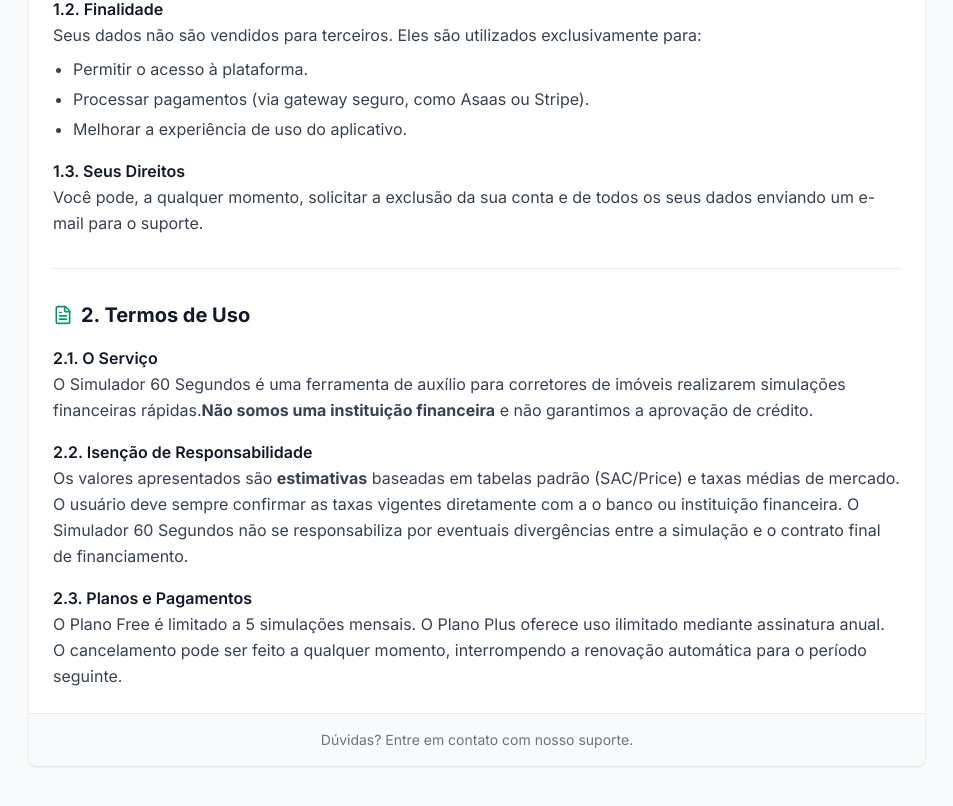
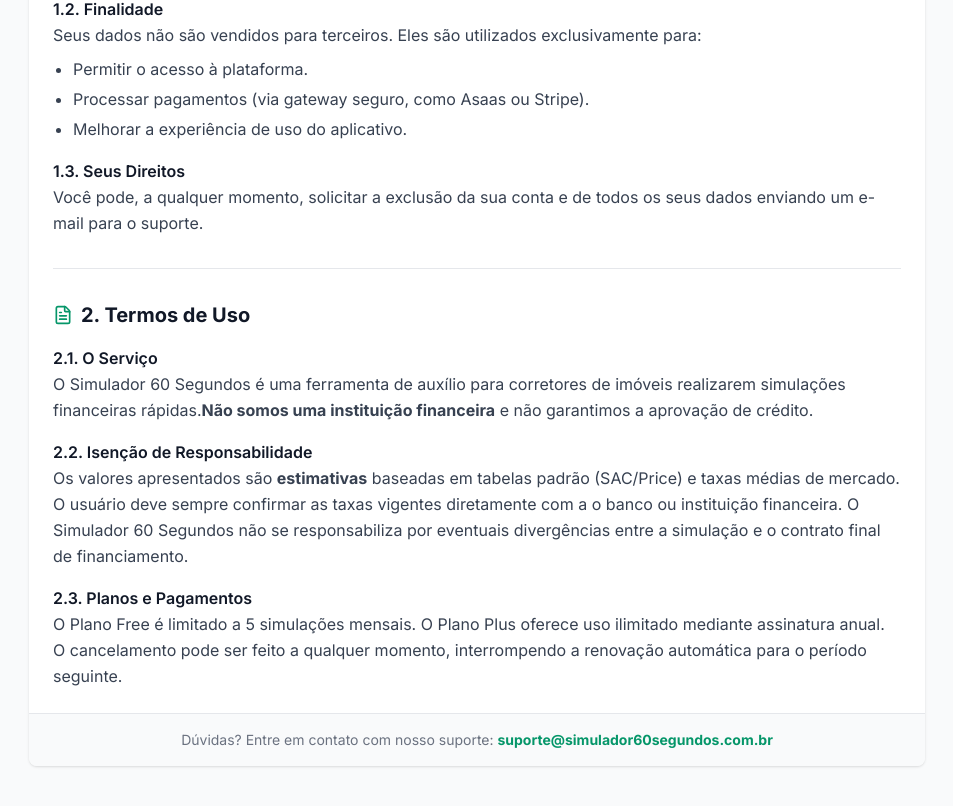
Before and after one commit to AfariaNeo/s60s, a React (Vite) app in the folder simulador-60-segundos/: page /legal in a window 1280 px wide. Shown: the part 472-1278 px from the top of the page, without its empty margins (163-1116 px from the left). Built offline with nearby package versions, Linux system fonts and the light colour scheme; no server answers.

Commit message:
docs: add legal pages and support contact

```diff
--- a/simulador-60-segundos/components/LandingPage.tsx
+++ b/simulador-60-segundos/components/LandingPage.tsx
@@ -265,8 +265,8 @@ export default function LandingPage() {
                     <div>
                         <h4 className="text-white font-bold mb-4">Legal</h4>
                         <ul className="space-y-2 text-sm">
-                            <li><a href="#" className="hover:text-emerald-400">Termos de Uso</a></li>
-                            <li><a href="#" className="hover:text-emerald-400">Privacidade</a></li>
+                            <li><button onClick={() => navigate('/legal')} className="hover:text-emerald-400">Termos de Uso</button></li>
+                            <li><button onClick={() => navigate('/legal')} className="hover:text-emerald-400">Privacidade</button></li>
                         </ul>
                     </div>
                 </div>
--- a/simulador-60-segundos/components/LegalPage.tsx
+++ b/simulador-60-segundos/components/LegalPage.tsx
@@ -89,7 +89,7 @@ export default function LegalPage() {
 
                     </div>
                     <div className="px-4 py-4 sm:px-6 bg-gray-50 border-t border-gray-200 text-center text-sm text-gray-500">
-                        Dúvidas? Entre em contato com nosso suporte.
+                        Dúvidas? Entre em contato com nosso suporte: <a href="mailto:suporte@simulador60segundos.com.br" className="text-emerald-600 font-bold hover:underline">suporte@simulador60segundos.com.br</a>
                     </div>
                 </div>
             </div>
```
